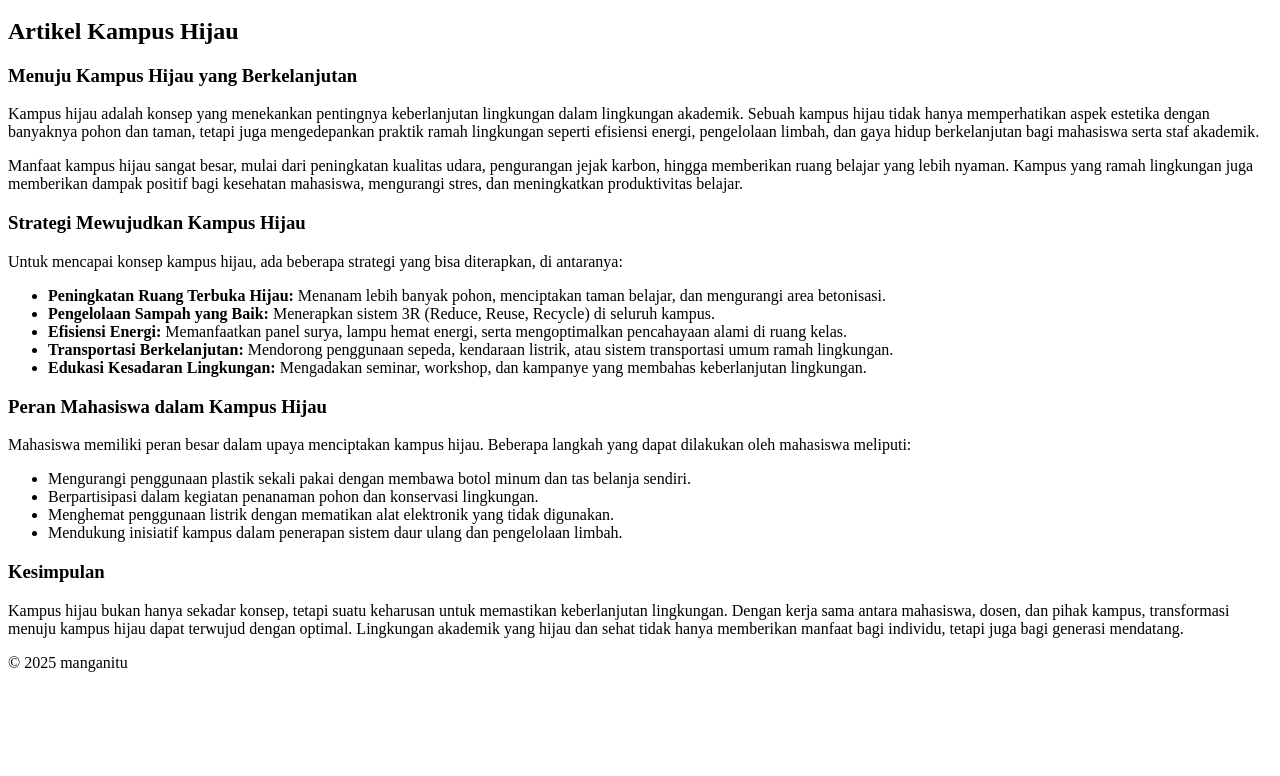
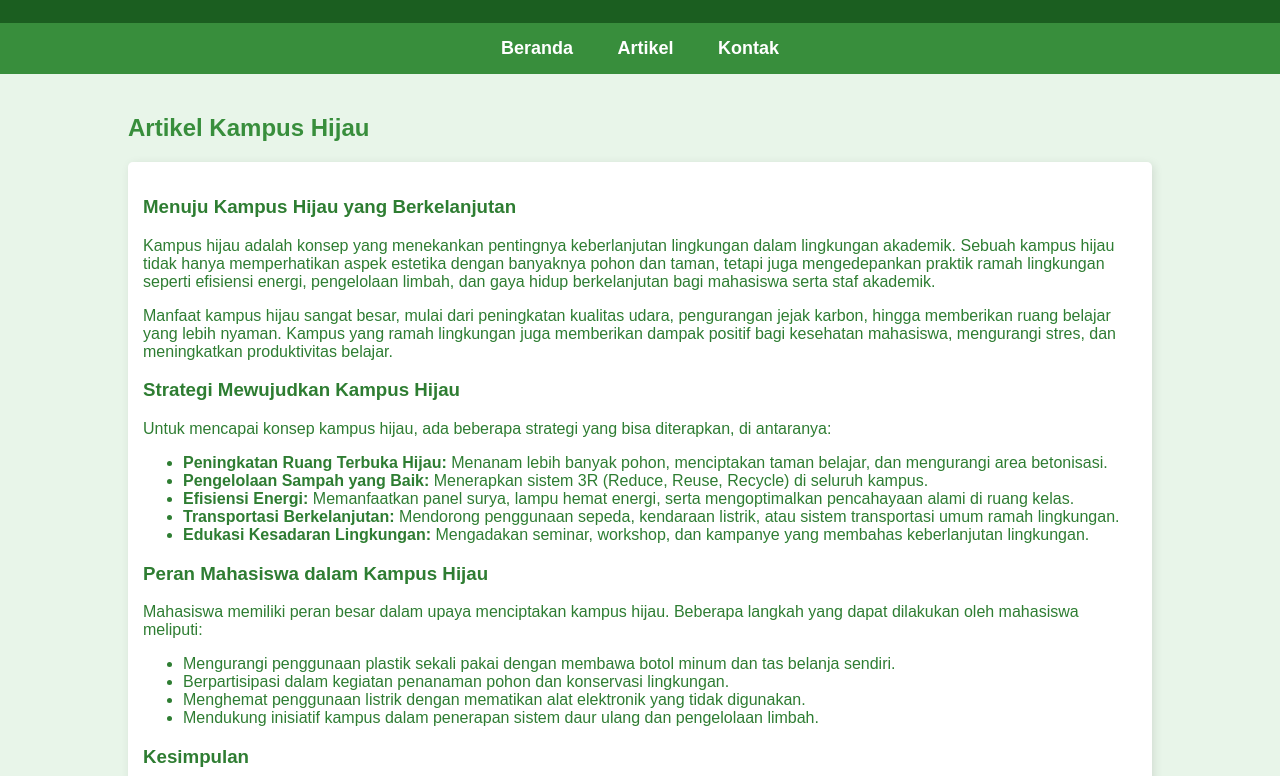
Before and after one commit to harpen-mamen/geotek, a plain HTML site: page index.html in a window 1280 px wide. Shown: the part 136-912 px from the top of the page. Before the commit the page ends 824 px from the top, so only its background shows below. Drawn offline with Linux system fonts and the light colour scheme.

Commit message:
Update index.html

```diff
--- a/index.html
+++ b/index.html
@@ -4,7 +4,7 @@
     <meta charset="UTF-8">
     <meta name="viewport" content="width=device-width, initial-scale=1.0">
     <title>Kampus Hijau</title>
-    <link rel="stylesheet" href="hijau.css">
+    <link rel="stylesheet" href="index.css">
     <script defer src="hijau.js"></script>
 </head>
 <body>
```
